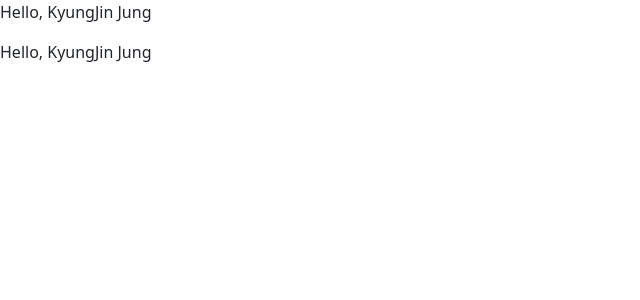
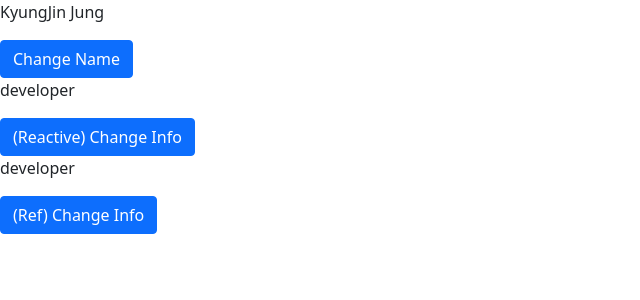
Before and after one commit to okyungjin/vue3-todo, a Vue app: page / in a window 1280 px wide. Shown: the top 300 px of the page, without its empty margins (0-640 px from the left). Built offline with nearby package versions, Linux system fonts and the light colour scheme.

Commit message:
ref, reactive 사용하여 reactivity 구현

```diff
--- a/src/App.vue
+++ b/src/App.vue
@@ -1,21 +1,54 @@
 <template>
-  <p>{{ greeting(name) }}</p>
-  <p>{{ greet }}</p>
+  <div>
+    <p>{{ name }}</p>
+    <button class="btn btn-primary" @click="updateName">Change Name</button>
+  </div>
+
+  <div>
+    <p>{{ reactiveInfo.job }}</p>
+    <button class="btn btn-primary" @click="updateReactiveInfo">(Reactive) Change Info</button>
+  </div>
+
+  <div>
+    <p>{{ refInfo.job }}</p>
+    <button class="btn btn-primary" @click="updateRefInfo">(Ref) Change Info</button>
+  </div>
 </template>
 
 <script>
+import { ref, reactive } from 'vue';
+
 export default {
   setup() {
-    const name = 'KyungJin Jung';
+    let name = ref('KyungJin Jung');
+
+    const reactiveInfo = reactive({
+      job: 'developer',
+    });
+
+    const refInfo = ref({
+      job: 'developer',
+    });
 
     const greeting = (name) => `Hello, ${name}`;
 
     const greet = greeting(name);
 
+    const updateName = () => name.value = '정경진';
+
+    const updateReactiveInfo = () => reactiveInfo.job = '(Reactive) Frontend Developer';
+
+    const updateRefInfo = () => refInfo.value.job = '(Ref) Frontend Developer';
+
     return {
       name,
+      reactiveInfo,
+      refInfo,
       greeting,
       greet,
+      updateName,
+      updateReactiveInfo,
+      updateRefInfo,
     }
   }
 }
```
